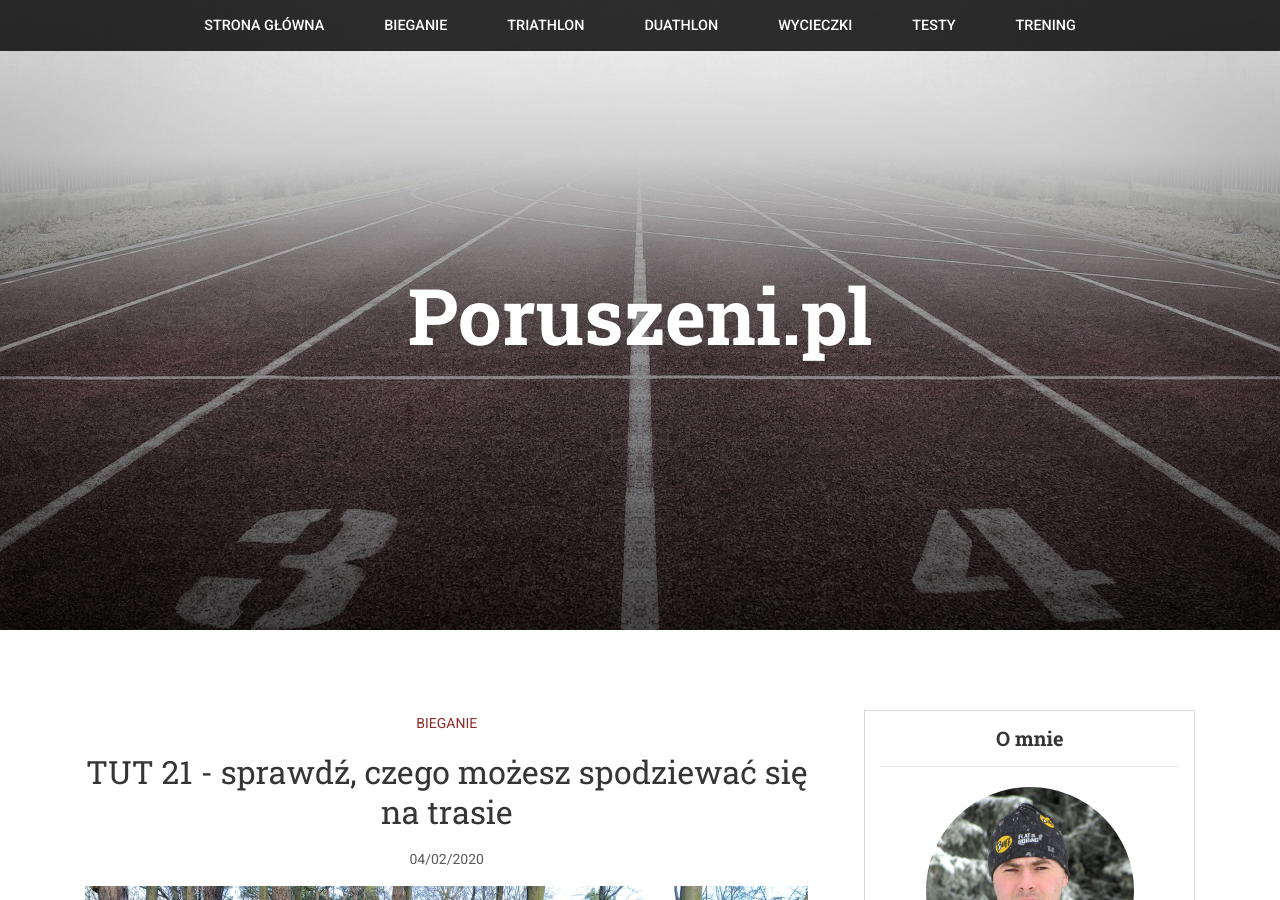
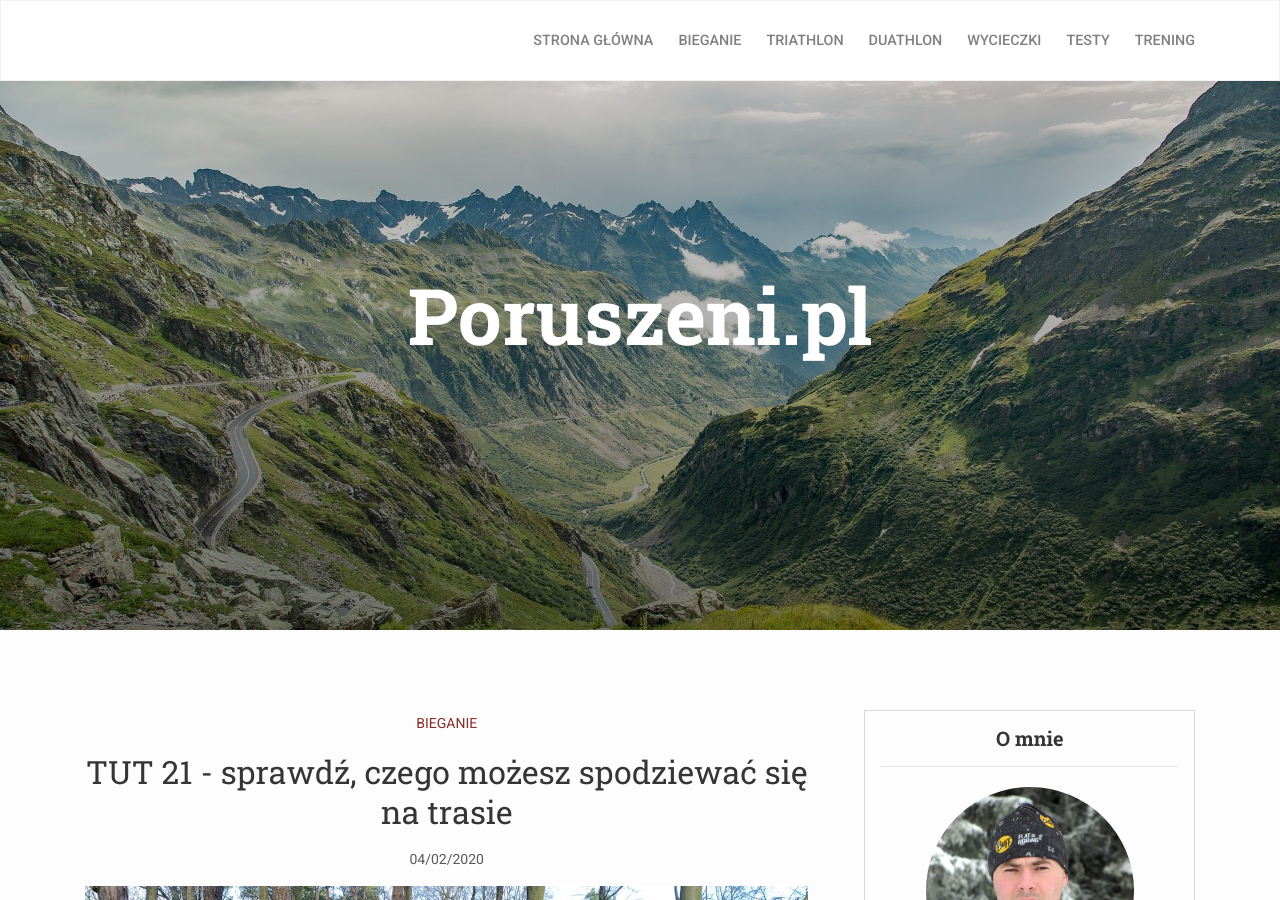
Before and after one commit to akulewicz/blog, a Jekyll site: the page built from index.html, in a window 1280 px wide and 900 px high. Built offline with Jekyll 4.4.1, drawn with Linux system fonts in a browser that asks for light colours; nearby versions of some CDN libraries; the list of posts is cut into pages by our own code; comment, search, counter and statistics services are not loaded.

Commit message:
fix: top menu styles

```diff
--- a/_sass/_main.scss
+++ b/_sass/_main.scss
@@ -13,6 +13,7 @@
     font-family: 'Roboto', sans-serif;
     color: #353535;
     font-weight: normal;
+    background-color: rgb(253, 253, 253);
 }
 
 blockquote {
@@ -28,14 +29,13 @@
     justify-content: center;
     align-items: center;
     height: 70vh;
-    background-image: linear-gradient(rgba(255, 255, 255, 0.1),rgba(0, 0, 0, 0.7)), url('./images/background.jpg');
+    background-image: linear-gradient(rgba(0, 0, 0, 0.1),rgba(0, 0, 0, 0.5)), url('./images/background1.jpg');
     background-size: cover;
     background-position: center;
     margin-bottom: 80px;
 }
 
 .site-header__title {
-    // background-color: rgba(0, 0, 0, 0.253);
     width: 100%;
     font-family: 'Roboto Slab', serif;
     text-align: center;
@@ -50,29 +50,31 @@
 
 .navigation {
     z-index: 5;
-    display: flex;
-    justify-content: center;
-    align-items: center;
     position: fixed;
     top: 0;
     left: 0;
-    background-color: rgba(0, 0, 0, 0.815);
+    background-color: rgb(255, 255, 255);
     width: 100%;
+    border: 1px solid $lightgrey;
 }
 
 .navigation__list {
+    width: 100%;
+    max-width: 1140px;
+    margin: 0 auto;
     list-style: none;
     display: flex;
-    padding: 0;
+    justify-content: flex-end;
+    padding: 15px;
 }
 
 .navigation__item {
-    padding: 0 30px;
+    padding: 15px 0 15px 25px;;
 }
 
 .navigation__link {
     text-decoration: none;
-    color: #fff;
+    color: grey;;
     text-transform: uppercase;
     font-weight: 500;
     font-size: 0.9rem;
@@ -82,7 +84,7 @@
 }
 
 .navigation__link:hover {
-    border-bottom: 2px solid white;
+    border-bottom: 2px solid grey;
 }
 
 .navigation__switcher {
@@ -401,12 +403,14 @@
         justify-content: flex-start;
         align-items: flex-start;
         position: absolute;
+        background-color: rgba(0, 0, 0, 0.815);
     }
 
     .navigation__list {
         display: none;
         flex-direction: column;
-        padding: 14px;
+        justify-content: flex-start;
+        padding: 60px 14px;
         width: 100%;
         height: 100vh;
     }
@@ -418,6 +422,11 @@
     .navigation__item {
         padding: 14px 0 14px 0;
         border-bottom: 1px solid rgba(255, 255, 255, 0.322);
+
+    }
+
+    .navigation__link {
+        color: white;
     }
 
     .navigation__switcher {
```
Also changed, not shown: assets/css/images/background1.jpg (added).
